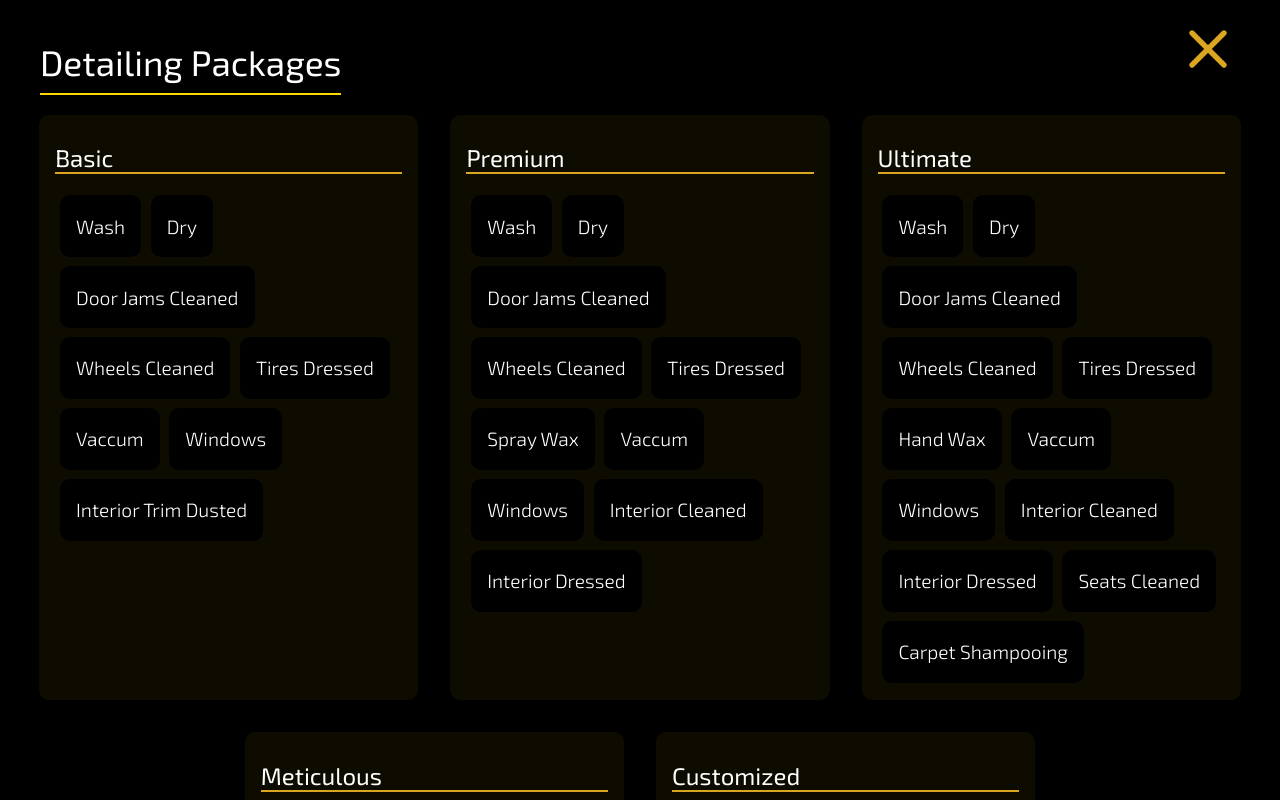
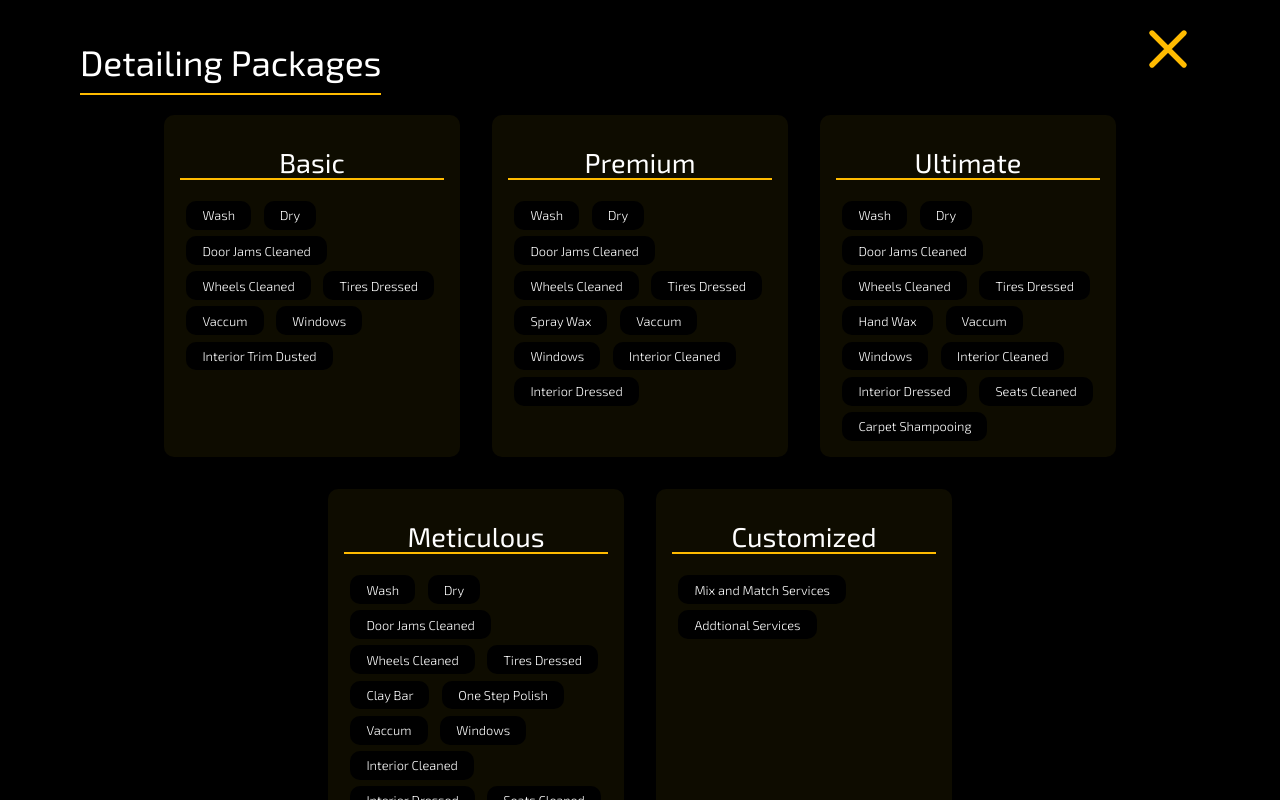
Before and after one commit to RafayShaikh/Meticulous-Detailing-Sample, a Next.js app in the folder MD/: page / in a window 1280 px wide. Both pictures are taken after a click on the element "Detailing". Shown: the part 783-1583 px from the top of the page. Built offline with nearby package versions, Linux system fonts and the light colour scheme; grey boxes are pictures that could not be loaded.

Commit message:
Minor Fixes

```diff
--- a/MD/components/Detail/DetailingServices.js
+++ b/MD/components/Detail/DetailingServices.js
@@ -78,9 +78,6 @@ function DetailingServices() {
   ]);
   return (
     <div className={styles.services}>
-      <div className={styles.servicesTop}>
-        <h1>Detailing Services Available For</h1>
-      </div>
       <div className={styles.servicesList}>
         {vehicles.map((vehicle) => (
           <div className={styles.service}>
--- a/MD/components/PPF/PPFServices.js
+++ b/MD/components/PPF/PPFServices.js
@@ -114,9 +114,6 @@ function DetailingServices() {
   ]);
   return (
     <div className={styles.services}>
-      <div className={styles.servicesTop}>
-        <h1>Detailing Services Available For</h1>
-      </div>
       <div className={styles.servicesList}>
         {vehicles.map((vehicle) => (
           <div className={styles.service}>
--- a/MD/components/Selection/Selection.js
+++ b/MD/components/Selection/Selection.js
@@ -4,9 +4,9 @@ import styles from '../../styles/Selection.module.css';
 function Selection({ setPage }) {
   const [selectionList, setSelectionList] = useState([
     { id: 1, name: 'Detailing', picture: '/detailing.jpg' },
-    { id: 2, name: 'Ceramic Coating', picture: '/ceramic.jpg' },
     { id: 3, name: 'Tinting', picture: '/tinting.jpg' },
     { id: 4, name: 'Paint Protection Film', picture: '/ppf.jpg' },
+    { id: 2, name: 'Ceramic Coating', picture: '/ceramic.jpg' },
     { id: 5, name: 'Paint Correction', picture: '/Muscle.jpg' },
   ]);
   return (
--- a/MD/components/Tint/Tint.js
+++ b/MD/components/Tint/Tint.js
@@ -18,7 +18,7 @@ function Tinting({ setPage }) {
       ],
     },
     {
-      name: 'XR Ceramic 88%',
+      name: 'XR Ceramic',
       info: [
         'Extreme Performance, Exceptional Quality',
         'Utilizing a nano-ceramic construction, PRIME XR ™ maintains the same flawless appearance and clarity throughout the years. Blocking up to 88% infrared heat rejection, PRIME XR will provide you with the level of performance you expect from a top-of-the line film without breaking the bank.',
@@ -31,7 +31,7 @@ function Tinting({ setPage }) {
       ],
     },
     {
-      name: 'XR PLUS CERAMIC 98% IR',
+      name: 'XR PLUS CERAMIC',
       info: [
         'The Pinnacle Of High Performance Tint. Period.',
         'Offering 98% infrared heat rejection thanks to multi-layer nanoparticle technology, PRIME XR PLUS ™ combines a cool look with extreme performance. Let PRIME XR PLUS keep you comfortable and protected no matter the weather.',
--- a/MD/components/Tint/TintingServices.js
+++ b/MD/components/Tint/TintingServices.js
@@ -109,9 +109,6 @@ function DetailingServices() {
   ]);
   return (
     <div className={styles.services}>
-      <div className={styles.servicesTop}>
-        <h1>Detailing Services Available For</h1>
-      </div>
       <div className={styles.servicesList}>
         {vehicles.map((vehicle) => (
           <div className={styles.service}>
--- a/MD/styles/Bottom.module.css
+++ b/MD/styles/Bottom.module.css
@@ -26,14 +26,14 @@
   margin: 1em 0em;
 }
 .container > h1 {
-  border-bottom: 1px solid goldenrod;
+  border-bottom: 1px solid var(--primary);
 }
 .address > div > svg {
   width: 4em;
   height: 4em;
 }
 .address > div > svg:hover {
-  border-bottom: 5px solid goldenrod;
+  border-bottom: 5px solid var(--primary);
   cursor: pointer;
 }
 .address > div {
@@ -51,14 +51,14 @@
   width: 100%;
 }
 .logos > svg {
-  height: 4em;
-  width: 4em;
+  height: 3em;
+  width: 3em;
   margin: 0em 2em;
   padding-bottom: 1em;
   transition: all 0.2s;
 }
 .logos > svg:hover {
-  border-bottom: 5px solid goldenrod;
+  border-bottom: 5px solid var(--primary);
   cursor: pointer;
 }
 @keyframes slideUp {
--- a/MD/styles/CallAction.module.css
+++ b/MD/styles/CallAction.module.css
@@ -7,20 +7,20 @@
 }
 .callToAction > h1 {
   padding-bottom: 0.5em;
-  border-bottom: 1px solid goldenrod;
+  border-bottom: 1px solid var(--primary);
 }
 .button {
   display: flex;
   justify-content: space-between;
   align-items: center;
   border: none;
-  background-color: goldenrod;
+  background-color: var(--primary);
   height: 3em;
   border-radius: 100px;
   color: white;
   font-size: 1em;
   padding: 0em 3em;
-  font-weight: 600;
+  font-weight: 800;
   transition: all 0.3s;
 }
 .button > svg {
@@ -29,7 +29,7 @@
 }
 .button:hover {
   cursor: pointer;
-  box-shadow: 0px 2px 15px -5px goldenrod;
-  background-color: gold;
+  box-shadow: 0px 2px 15px -5px var(--primary);
+  background-color: var(--primary);
   transform: scale(1.1);
 }
--- a/MD/styles/Logos.module.css
+++ b/MD/styles/Logos.module.css
@@ -10,7 +10,7 @@
   width: 70%;
 }
 .logos > h1 {
-  border-bottom: 1px solid goldenrod;
+  border-bottom: 1px solid var(--primary);
 }
 
 .logos > div > svg {
@@ -21,7 +21,7 @@
   transition: all 0.2s;
 }
 .logos > div > svg:hover {
-  border-bottom: 5px solid goldenrod;
+  border-bottom: 5px solid var(--primary);
   cursor: pointer;
 }
 .logos > div {
--- a/MD/styles/Mid.module.css
+++ b/MD/styles/Mid.module.css
@@ -1,6 +1,6 @@
 .container {
   min-height: 100vh;
-  max-width: 1600px;
+  max-width: 1200px;
   padding: 0 0.5rem;
   color: var(--font-color);
   width: 100vw;
--- a/MD/styles/Selection.module.css
+++ b/MD/styles/Selection.module.css
@@ -14,7 +14,7 @@
   text-align: center;
   margin-bottom: 2em;
   width: 100%;
-  border-bottom: solid 2px goldenrod;
+  border-bottom: solid 2px var(--primary);
 }
 .selectionList {
   display: flex;
--- a/MD/styles/Services.module.css
+++ b/MD/styles/Services.module.css
@@ -16,7 +16,7 @@
 }
 .servicesTop > h1 {
   margin-bottom: 1em;
-  border-bottom: 1px solid goldenrod;
+  border-bottom: 1px solid var(--primary);
 }
 .servicesList {
   display: flex;
@@ -26,12 +26,10 @@
   flex-wrap: wrap;
 }
 .service {
-  width: 25%;
-  height: 20%;
-  min-width: 22em;
-  min-height: 20em;
-  max-width: 40em;
-  max-height: 35em;
+  width: 22%;
+  min-width: 15em;
+  max-width: 25em;
+  height: auto;
   margin: 1em 1em;
   padding: 1em;
 }
@@ -39,7 +37,7 @@
 .service > h1 {
   text-align: center;
   font-size: 1.5em;
-  border-bottom: 1px solid goldenrod;
+  border-bottom: 1px solid var(--primary);
 }
 .carNames {
   display: flex;
@@ -49,8 +47,8 @@
 .carNames > img {
   border-radius: 100px;
   object-fit: cover;
-  height: 15em;
-  width: 15em;
+  height: 12em;
+  width: 12em;
 }
 .itemName {
   display: flex;
@@ -58,12 +56,12 @@
 }
 .itemName > p {
   display: flex;
-  font-size: 1em;
+  font-size: 0.7em;
   height: min-content;
   padding: 1em;
   margin: 0em 0.5em;
   background-color: black;
-  border-bottom: 1px solid goldenrod;
+  border-bottom: 1px solid var(--primary);
   border-radius: 100px;
 }
 
@@ -91,7 +89,7 @@
 .package > h1 {
   text-transform: uppercase;
   line-height: 0;
-  font-size: 1.1em;
+  font-size: 0.8em;
 }
 .package > P {
   color: var(--primary);
--- a/MD/styles/subModule.module.css
+++ b/MD/styles/subModule.module.css
@@ -11,7 +11,7 @@
   display: flex;
   justify-content: space-between;
   width: 100%;
-  max-width: 1600px;
+  max-width: 1500px;
   height: 8vh;
   max-height: 5em;
   min-height: 1em;
@@ -19,7 +19,7 @@
   margin-bottom: 1.1em;
 }
 .top > svg {
-  color: goldenrod;
+  color: var(--primary);
   font-size: medium;
   opacity: 0;
   animation: slideRight 0.5s 0.3s ease-in-out forwards;
@@ -27,12 +27,12 @@
 .top > h1 {
   padding-bottom: 1.5em;
   font-size: 2.2em;
-  border-bottom: 2px solid gold;
+  border-bottom: 2px solid var(--primary);
   opacity: 0;
   animation: slideLeft 0.3s ease-in-out forwards;
 }
 .top > svg:hover {
-  color: gold;
+  color: var(--primary);
   cursor: pointer;
 }
 .info {
@@ -62,9 +62,9 @@
 }
 .infoItem {
   background-color: rgba(255, 213, 0, 0.055);
-  width: 30%;
-  max-width: 40em;
-  min-width: 20em;
+  width: 25%;
+  max-width: 25em;
+  min-width: 15em;
   margin: 1em 1em;
   border-radius: 10px;
   padding: 0.8em 1em;
@@ -72,8 +72,9 @@
   animation: slideDown 0.5s 0.6s ease-in-out forwards;
 }
 .infoItem > h1 {
-  font-size: 1.5em;
-  border-bottom: 2px solid goldenrod;
+  font-size: 1.7em;
+  text-align: center;
+  border-bottom: 2px solid var(--primary);
 }
 
 .infoList {
@@ -85,16 +86,18 @@
 .item {
   background-color: black;
   border-radius: 10px;
-  margin: 0.3em;
-  padding: 0 1em;
+  margin: 0.2em 0.4em;
+  padding: 0em 1em;
 }
 .item > p {
   white-space: normal;
-  font-size: 1.2em;
+  font-size: 0.8em;
+  margin: 0;
+  padding: 0.5em 0;
 }
 .note {
   color: var(--primary);
-  font-size: 1.5em;
+  font-size: 1.2em;
   width: 80%;
 }
 .logo {
```
